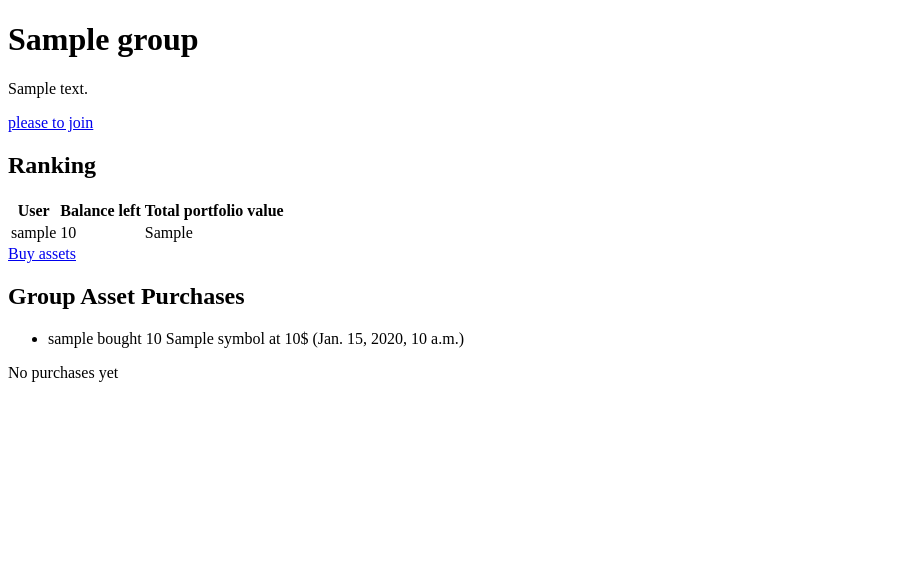
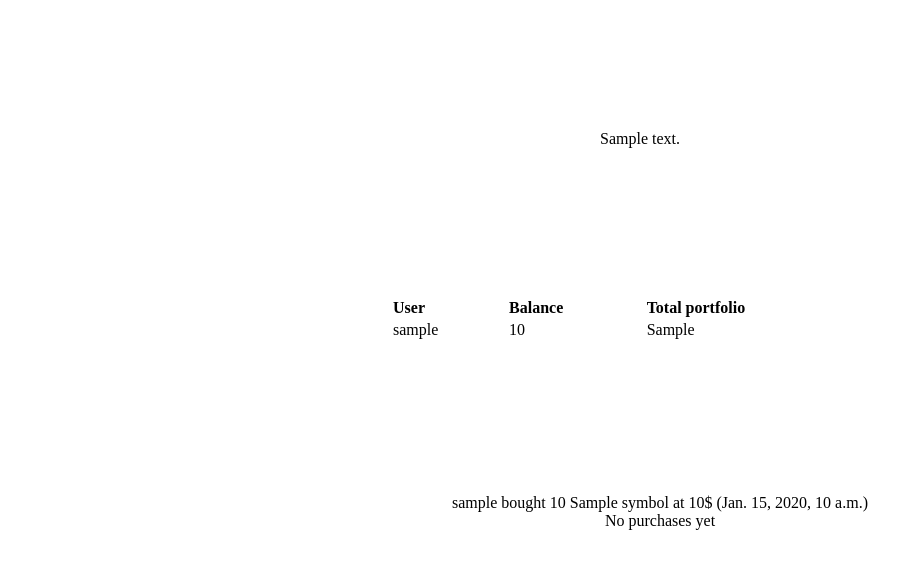
Before and after one commit to MaksPek03/Wealthy, a Django app: template core/templates/core/group_detail.html in a window 1280 px wide. Shown: the top 569 px of the page, without its empty margins (0-923 px from the left). Run offline with Django 5.2, Linux system fonts and the light colour scheme; the template is opened without the code that fills it: most values are stand-ins (such as "Sample title", 1, 10 or a date in 2020).

Commit message:
rest htmls

```diff
--- a/core/templates/core/group_detail.html
+++ b/core/templates/core/group_detail.html
@@ -2,36 +2,42 @@
 {% block title %}Group: {{ group.name }}{% endblock %}
 
 {% block content %}
-<h1>{{ group.name }}</h1>
-<p>{{ group.description }}</p>
+  <h2 class="main_h2">{{ group.name }}</h2>
+  <p style="text-align: center;">{{ group.description }}</p>
 
   {% if request.user != group.created_by %}
-  <a href="{% url 'request_to_join' group.id %}">please to join</a>
+    <p class="form-link">
+      <a href="{% url 'request_to_join' group.id %}">Request to join</a>
+    </p>
   {% endif %}
 
   {% if request.user == group.created_by %}
-  <h2>Requests</h2>
-  <ul>
+    <h3 class="main_h2" style="font-size: 30px;">Pending Requests</h3>
+    {% if group.join_requests.all %}
+      <ul class="wallet-assets">
         {% for req in group.join_requests.all %}
           {% if not req.is_approved %}
             <li>
               {{ req.user.username }}
-          <a href="{% url 'approve_request' group.id req.id %}">accept</a>
-          <a href="{% url 'reject_request' group.id req.id %}">reject</a>
+              <p class="form-link">
+                <a href="{% url 'approve_request' group.id req.id %}">Accept</a> |
+                <a href="{% url 'reject_request' group.id req.id %}">Reject</a>
+              </p>
             </li>
           {% endif %}
         {% empty %}
-      <li>no pending requests</li>
+          <li>No pending requests</li>
         {% endfor %}
       </ul>
     {% endif %}
+  {% endif %}
 
-<h2>Ranking</h2>
-<table>
+  <h3 class="main_h2" style="font-size: 30px;">Ranking</h3>
+  <table class="wallet-assets" style="width:100%; text-align:left;">
     <tr>
       <th>User</th>
-    <th>Balance left</th>
-    <th>Total portfolio value</th>
+      <th>Balance</th>
+      <th>Total portfolio</th>
     </tr>
     {% for member in members %}
       <tr>
@@ -41,30 +47,28 @@
       </tr>
     {% empty %}
       <tr>
-    <td colspan="3">no members</td>
+        <td colspan="3">No members</td>
       </tr>
     {% endfor %}
   </table>
 
-
-
   {% if request.user == group.created_by %}
-  <a href="{% url 'distribute_balance' group.id %}"> Distribute balance</a>
+    <p class="form-link">
+      <a href="{% url 'distribute_balance' group.id %}">Distribute balance</a>
+    </p>
   {% endif %}
 
-
   {% if membership %}
+    <p class="form-link">
       <a href="{% url 'buy_asset_in_group' group.id %}">Buy assets</a>
+    </p>
   {% endif %}
 
-<h2>Group Asset Purchases</h2>
+  <h3 class="main_h2" style="font-size: 30px;">Group asset purchases</h3>
+  <ul class="wallet-assets">
     {% with total_purchases=0 %}
-  <ul>
       {% for membership in group.membership_set.all %}
         {% for p in membership.groupassetpurchase_set.all %}
-        {% if forloop.first and forloop.parentloop.first %}
-          {% with total_purchases=1 %}{% endwith %}
-        {% endif %}
           <li>
             {{ p.membership.user.username }} bought {{ p.quantity }}
             {{ p.asset.symbol }} at {{ p.price_at_purchase }}$
@@ -72,14 +76,13 @@
           </li>
         {% endfor %}
       {% endfor %}
+      {% if total_purchases == 0 %}
+        <li>No purchases yet</li>
+      {% endif %}
+    {% endwith %}
   </ul>
 
-  {% if total_purchases == 0 %}
-    <p>No purchases yet</p>
-  {% endif %}
-{% endwith %}
-
-
-
-
+  <p class="form-link">
+    <a href="{% url 'group_list' %}">Back to groups</a>
+  </p>
 {% endblock %}
```
Also changed, not shown: core/templates/core/my_alerts.html (+17 -9 lines), core/templates/core/shared_wallet_detail.html (+11 -7 lines), core/templates/core/user_goals.html (+22 -7 lines). Lines whose indentation alone changed are shown as unchanged.
